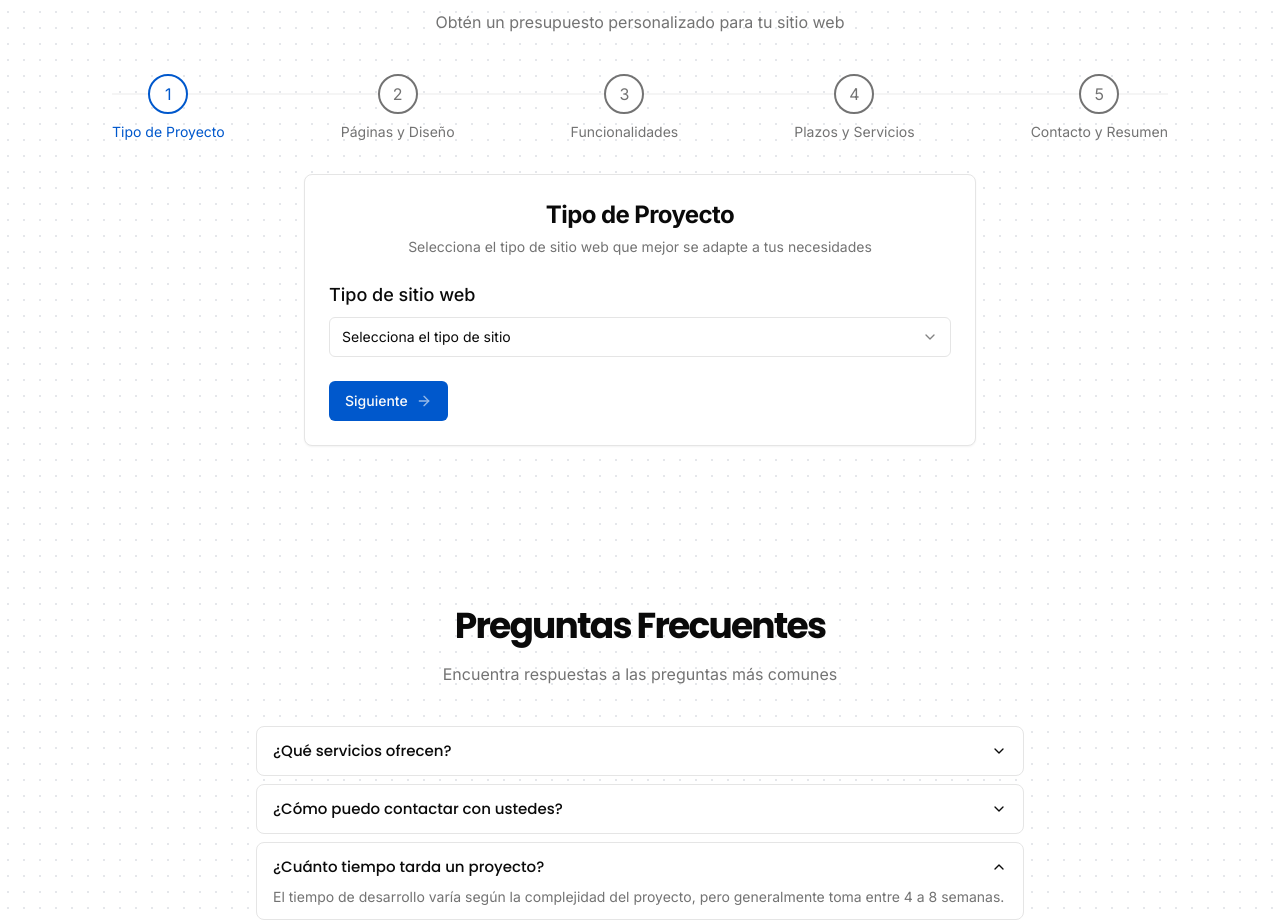
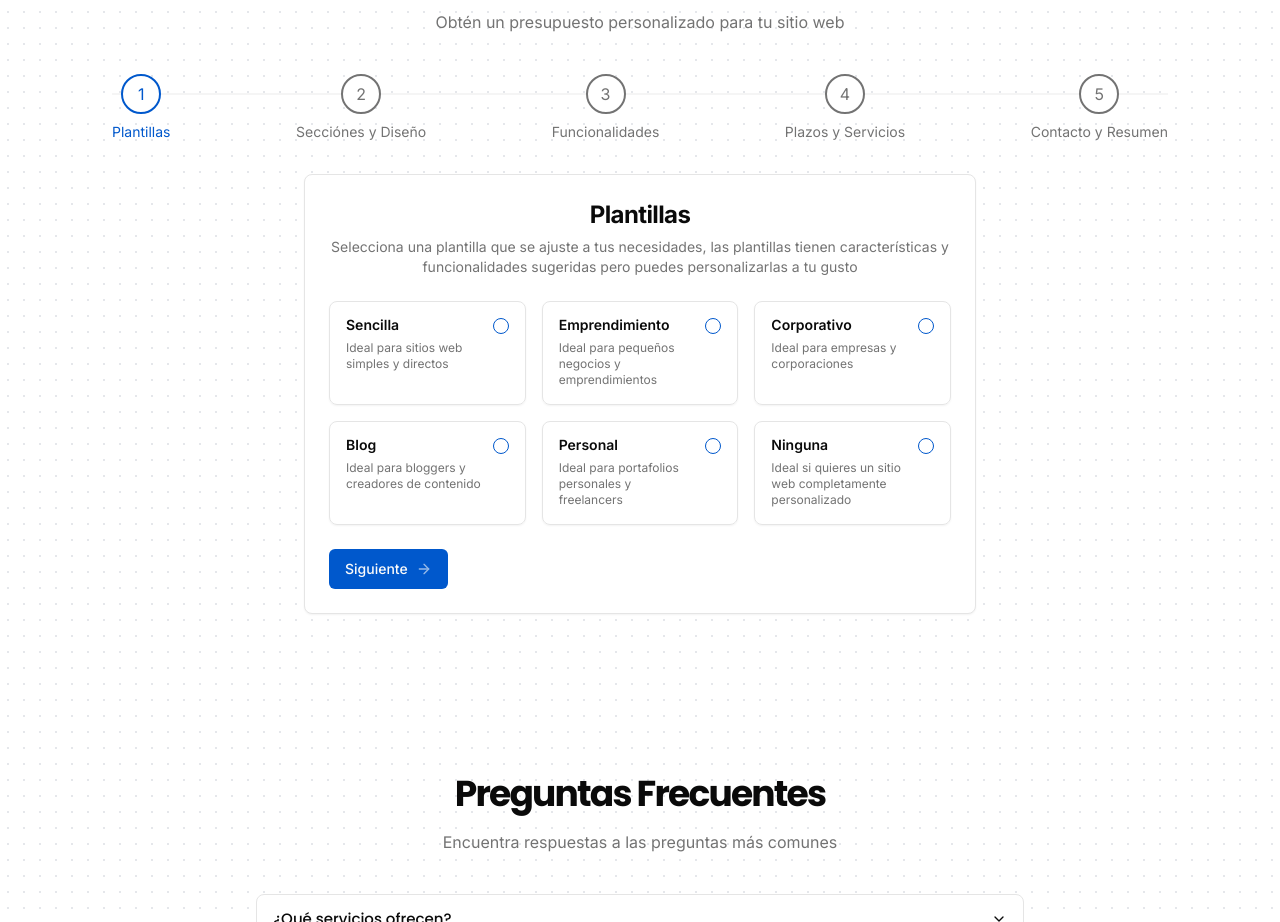
Before and after one commit to astrxnomo/kirawebs.com, a Next.js app: page / in a window 1280 px wide. Shown: the part 2140-3062 px from the top of the page. Built offline with nearby package versions, Linux system fonts and the light colour scheme.

Commit message:
feat: update pricing utility to support new web templates and recommended features

```diff
--- a/src/components/home/cotizacion-form.tsx
+++ b/src/components/home/cotizacion-form.tsx
@@ -49,17 +49,13 @@ import {
   TooltipProvider,
   TooltipTrigger,
 } from '@/components/ui/tooltip';
-import {
-  calcularPrecio,
-  funcionalidadesRecomendadas,
-  paginasRecomendadas,
-} from '@/utils/pricing';
+import { calcularPrecio, templates } from '@/utils/pricing';
 
 import Container from './container';
 
 const STEPS = [
-  'Tipo de Proyecto',
-  'Páginas y Diseño',
+  'Plantillas',
+  'Secciónes y Diseño',
   'Funcionalidades',
   'Plazos y Servicios',
   'Contacto y Resumen',
@@ -68,10 +64,10 @@ const STEPS = [
 export default function CotizacionForm() {
   const [step, setStep] = useState(1);
   const [formData, setFormData] = useState({
-    tipoSitio: '',
-    paginas: [] as string[],
+    template: '',
+    sections: [] as string[],
     disenoPersonalizado: false,
-    funcionalidades: [] as string[],
+    recommendedFeatures: [] as string[],
     plazo: 30,
     mantenimiento: false,
     seo: false,
@@ -81,11 +77,11 @@ export default function CotizacionForm() {
     email: '',
     descripcion: '',
   });
-  const [precio, setPrecio] = useState(0);
-  const [nuevaPagina, setNuevaPagina] = useState('');
+  const [price, setPrice] = useState(0);
+  const [newSection, setNewSection] = useState('');
 
   useEffect(() => {
-    setPrecio(calcularPrecio(formData));
+    setPrice(calcularPrecio(formData));
   }, [formData]);
 
   const handleNext = () => setStep(step + 1);
@@ -95,17 +91,17 @@ export default function CotizacionForm() {
     setFormData(previous => ({ ...previous, [key]: value }));
   };
 
-  const addPagina = () => {
-    if (nuevaPagina && !formData.paginas.includes(nuevaPagina)) {
-      updateFormData('paginas', [...formData.paginas, nuevaPagina]);
-      setNuevaPagina('');
+  const addSection = () => {
+    if (newSection && !formData.sections.includes(newSection)) {
+      updateFormData('sections', [...formData.sections, newSection]);
+      setNewSection('');
     }
   };
 
   const removePagina = (pagina: string) => {
     updateFormData(
-      'paginas',
-      formData.paginas.filter(p => p !== pagina),
+      'sections',
+      formData.sections.filter(p => p !== pagina),
     );
   };
 
@@ -125,9 +121,9 @@ export default function CotizacionForm() {
             </CardTitle>
             <CardDescription className="text-center">
               {step === 1 &&
-                'Selecciona el tipo de sitio web que mejor se adapte a tus necesidades'}
+                'Selecciona una plantilla que se ajuste a tus necesidades, las plantillas tienen características y funcionalidades sugeridas pero puedes personalizarlas a tu gusto'}
               {step === 2 &&
-                'Define las páginas de tu sitio y elige el tipo de diseño que deseas'}
+                'Define las secciónes de tu sitio y elige el tipo de diseño que deseas'}
               {step === 3 &&
                 'Selecciona las funcionalidades que harán único tu proyecto'}
               {step === 4 &&
@@ -149,53 +145,71 @@ export default function CotizacionForm() {
                 {step === 1 && (
                   <div className="space-y-6">
                     <div className="space-y-2">
-                      <Label
-                        htmlFor="tipoSitio"
-                        className="text-lg font-medium"
-                      >
-                        Tipo de sitio web
-                      </Label>
-                      <Select
+                      <RadioGroup
+                        className="grid grid-cols-2 gap-4 md:grid-cols-3"
+                        defaultValue=""
                         onValueChange={value => {
-                          updateFormData('tipoSitio', value);
+                          updateFormData('template', value);
                           updateFormData(
-                            'paginas',
-                            paginasRecomendadas[
-                              value as keyof typeof paginasRecomendadas
-                            ] || [],
+                            'sections',
+                            templates[value as keyof typeof templates]
+                              .sections || [],
                           );
                           updateFormData(
-                            'funcionalidades',
-                            funcionalidadesRecomendadas[
-                              value as keyof typeof funcionalidadesRecomendadas
-                            ] || [],
+                            'recommendedFeatures',
+                            templates[value as keyof typeof templates]
+                              .recommendedFeatures || [],
                           );
                         }}
                       >
-                        <SelectTrigger id="tipoSitio">
-                          <SelectValue placeholder="Selecciona el tipo de sitio" />
-                        </SelectTrigger>
-                        <SelectContent>
-                          <SelectItem value="landing">Landing Page</SelectItem>
-                          <SelectItem value="corporativo">
-                            Sitio Corporativo
-                          </SelectItem>
-                          <SelectItem value="blog">Blog</SelectItem>
-                          <SelectItem value="ecommerce">E-commerce</SelectItem>
-                          <SelectItem value="portfolio">Portfolio</SelectItem>
-                        </SelectContent>
-                      </Select>
+                        {Object.keys(templates).map(template => (
+                          <div
+                            key={template}
+                            className="relative flex w-full items-start gap-2 rounded-lg border border-input p-4 shadow-sm shadow-black/5 has-[[data-state=checked]]:border-ring"
+                          >
+                            <RadioGroupItem
+                              value={template}
+                              id={template}
+                              aria-describedby={`radio-${template}-description`}
+                              className="order-1 after:absolute after:inset-0"
+                            />
+                            <div className="flex grow items-center gap-3">
+                              <div className="grid gap-2">
+                                <Label
+                                  htmlFor={template}
+                                  className="font-semibold"
+                                >
+                                  {template.charAt(0).toUpperCase() +
+                                    template.slice(1)}
+                                </Label>
+                                <p
+                                  id={`radio-${template}-description`}
+                                  className="text-xs text-muted-foreground"
+                                >
+                                  {
+                                    templates[
+                                      template as keyof typeof templates
+                                    ].description
+                                  }
+                                </p>
+                              </div>
+                            </div>
+                          </div>
+                        ))}
+                      </RadioGroup>
                     </div>
-                    {formData.tipoSitio && (
+                    {formData.template && formData.template !== 'ninguna' && (
                       <div className="space-y-2 rounded-lg bg-muted p-6">
                         <div>
                           <h4 className="mb-2 text-sm font-medium">
-                            Páginas sugeridas:
+                            Secciónes sugeridas:
                           </h4>
                           <ul className="list-inside list-disc space-y-1 text-xs">
-                            {paginasRecomendadas[
-                              formData.tipoSitio as keyof typeof paginasRecomendadas
-                            ]?.map(pagina => <li key={pagina}>{pagina}</li>)}
+                            {templates[
+                              formData.template as keyof typeof templates
+                            ].sections?.map(section => (
+                              <li key={section}>{section}</li>
+                            ))}
                           </ul>
                         </div>
                         <div>
@@ -203,9 +217,9 @@ export default function CotizacionForm() {
                             Funcionalidades recomendadas:
                           </h4>
                           <ul className="list-inside list-disc space-y-1 text-xs">
-                            {funcionalidadesRecomendadas[
-                              formData.tipoSitio as keyof typeof funcionalidadesRecomendadas
-                            ]?.map(function_ => (
+                            {templates[
+                              formData.template as keyof typeof templates
+                            ].recommendedFeatures?.map(function_ => (
                               <li key={function_}>{function_}</li>
                             ))}
                           </ul>
@@ -219,15 +233,15 @@ export default function CotizacionForm() {
                   <div className="space-y-8">
                     <div className="space-y-4">
                       <Label className="text-lg font-medium">
-                        Páginas del sitio
+                        Secciónes del sitio
                       </Label>
                       <div className="flex flex-wrap gap-2">
-                        {formData.paginas.map(pagina => (
-                          <Badge key={pagina}>
-                            {pagina}
+                        {formData.sections.map(section => (
+                          <Badge key={section}>
+                            {section}
                             <button
                               className="-my-px -me-1.5 -ms-px inline-flex size-5 shrink-0 items-center justify-center rounded-[inherit] p-0 opacity-60 transition-opacity hover:opacity-100 focus-visible:outline focus-visible:outline-2 focus-visible:outline-ring/70"
-                              onClick={() => removePagina(pagina)}
+                              onClick={() => removePagina(section)}
                             >
                               <X size={12} strokeWidth={2} aria-hidden="true" />
                             </button>
@@ -236,11 +250,11 @@ export default function CotizacionForm() {
                       </div>
                       <div className="flex gap-2">
                         <Input
-                          value={nuevaPagina}
-                          onChange={event => setNuevaPagina(event.target.value)}
-                          placeholder="Nueva página"
+                          value={newSection}
+                          onChange={event => setNewSection(event.target.value)}
+                          placeholder="Nueva Sección "
                         />
-                        <Button onClick={addPagina} type="button">
+                        <Button onClick={addSection} type="button">
                           <PlusIcon className="h-4 w-4" /> Añadir
                         </Button>
                       </div>
@@ -303,30 +317,34 @@ export default function CotizacionForm() {
                             <TooltipTrigger asChild>
                               <div
                                 className={`flex cursor-pointer items-center space-x-2 rounded-lg border p-4 hover:bg-accent ${
-                                  formData.funcionalidades.includes(function_)
+                                  formData.recommendedFeatures.includes(
+                                    function_,
+                                  )
                                     ? 'bg-accent'
                                     : ''
                                 }`}
                                 onClick={() => {
                                   if (
-                                    formData.funcionalidades.includes(function_)
+                                    formData.recommendedFeatures.includes(
+                                      function_,
+                                    )
                                   ) {
                                     updateFormData(
-                                      'funcionalidades',
-                                      formData.funcionalidades.filter(
+                                      'recommendedFeatures',
+                                      formData.recommendedFeatures.filter(
                                         (f: string) => f !== function_,
                                       ),
                                     );
                                   } else {
-                                    updateFormData('funcionalidades', [
-                                      ...formData.funcionalidades,
+                                    updateFormData('recommendedFeatures', [
+                                      ...formData.recommendedFeatures,
                                       function_,
                                     ]);
                                   }
                                 }}
                               >
                                 <Checkbox
-                                  checked={formData.funcionalidades.includes(
+                                  checked={formData.recommendedFeatures.includes(
                                     function_,
                                   )}
                                   onCheckedChange={() => {}}
@@ -557,13 +575,13 @@ export default function CotizacionForm() {
                               <li className="flex justify-between">
                                 <span>Tipo de sitio:</span>
                                 <span className="font-medium">
-                                  {formData.tipoSitio || 'No seleccionado'}
+                                  {formData.template || 'No seleccionado'}
                                 </span>
                               </li>
                               <li className="flex justify-between">
-                                <span>Páginas:</span>
+                                <span>Secciónes:</span>
                                 <span className="text-right font-medium">
-                                  {formData.paginas.join(', ') || 'Ninguna'}
+                                  {formData.sections.join(', ') || 'Ninguna'}
                                 </span>
                               </li>
                               <li className="flex justify-between">
@@ -573,10 +591,10 @@ export default function CotizacionForm() {
                                 </span>
                               </li>
                               <li className="flex justify-between">
-                                <span>Funcionalidades:</span>
+                                <span>recommendedFeatures:</span>
                                 <span className="text-right font-medium">
-                                  {formData.funcionalidades.length > 0
-                                    ? formData.funcionalidades.join(', ')
+                                  {formData.recommendedFeatures.length > 0
+                                    ? formData.recommendedFeatures.join(', ')
                                     : 'Ninguna'}
                                 </span>
                               </li>
@@ -634,7 +652,7 @@ export default function CotizacionForm() {
                           <span className="text-xl font-semibold">
                             Precio estimado:
                           </span>
-                          <span className="text-3xl font-bold">${precio}</span>
+                          <span className="text-3xl font-bold">${price}</span>
                         </div>
                         <p className="mt-2 text-xs text-muted-foreground">
                           Este precio es aproximado y puede variar según tus
--- a/src/utils/pricing.ts
+++ b/src/utils/pricing.ts
@@ -2,7 +2,7 @@ export const calcularPrecio = (formData: any) => {
   let precioBase = 500;
 
   // Tipo de sitio
-  switch (formData.tipoSitio) {
+  switch (formData.webTemplate) {
     case 'landing': {
       precioBase += 300;
       break;
@@ -26,13 +26,15 @@ export const calcularPrecio = (formData: any) => {
   }
 
   // Número de páginas
+  if (formData.paginas && Array.isArray(formData.paginas)) {
     precioBase += formData.paginas.length * 100;
+  }
 
   // Diseño personalizado
   if (formData.disenoPersonalizado) precioBase += 800;
 
   // Funcionalidades adicionales
-  formData.funcionalidades.forEach((function_: string) => {
+  formData.recommendedFeatures.forEach((function_: string) => {
     switch (function_) {
       case 'Formulario de contacto': {
         precioBase += 150;
@@ -99,30 +101,46 @@ export const calcularPrecio = (formData: any) => {
   return precioBase;
 };
 
-export const paginasRecomendadas = {
-  landing: ['Inicio'],
-  corporativo: ['Inicio', 'Nosotros', 'Servicios', 'Contacto'],
-  blog: ['Inicio', 'Blog', 'Acerca de', 'Contacto'],
-  ecommerce: ['Inicio', 'Productos', 'Carrito', 'Cuenta', 'Contacto'],
-  portfolio: ['Inicio', 'Proyectos', 'Acerca de', 'Contacto'],
-};
-
-export const funcionalidadesRecomendadas = {
-  landing: ['Formulario de contacto', 'Integración con redes sociales'],
-  corporativo: [
+export const templates = {
+  sencilla: {
+    sections: [],
+    description: 'Ideal para sitios web simples y directos',
+    recommendedFeatures: [],
+  },
+  emprendimiento: {
+    sections: ['Acerca de', 'Servicios', 'Contacto'],
+    description: 'Ideal para pequeños negocios y emprendimientos',
+    recommendedFeatures: [
+      'Formulario de contacto',
+      'Integración con redes sociales',
+    ],
+  },
+  corporativo: {
+    sections: ['Historia', 'Servicios', 'Contacto'],
+    description: 'Ideal para empresas y corporaciones',
+    recommendedFeatures: [
       'Formulario de contacto',
       'Galería de imágenes',
       'Blog integrado',
     ],
-  blog: [
+  },
+  blog: {
+    sections: ['Acerca de', 'Contacto'],
+    description: 'Ideal para bloggers y creadores de contenido',
+    recommendedFeatures: [
       'Blog integrado',
       'Sistema de búsqueda avanzado',
       'Integración con redes sociales',
     ],
-  ecommerce: [
-    'Carrito de compras',
-    'Sistema de búsqueda avanzado',
-    'Área de clientes',
-  ],
-  portfolio: ['Galería de imágenes', 'Formulario de contacto'],
+  },
+  personal: {
+    sections: ['Servicios', 'Proyectos', 'Acerca de', 'Contacto'],
+    description: 'Ideal para portafolios personales y freelancers',
+    recommendedFeatures: ['Galería de imágenes', 'Formulario de contacto'],
+  },
+  ninguna: {
+    sections: [],
+    description: 'Ideal si quieres un sitio web completamente personalizado',
+    recommendedFeatures: [],
+  },
 };
```
Lines whose indentation alone changed are shown as unchanged.
